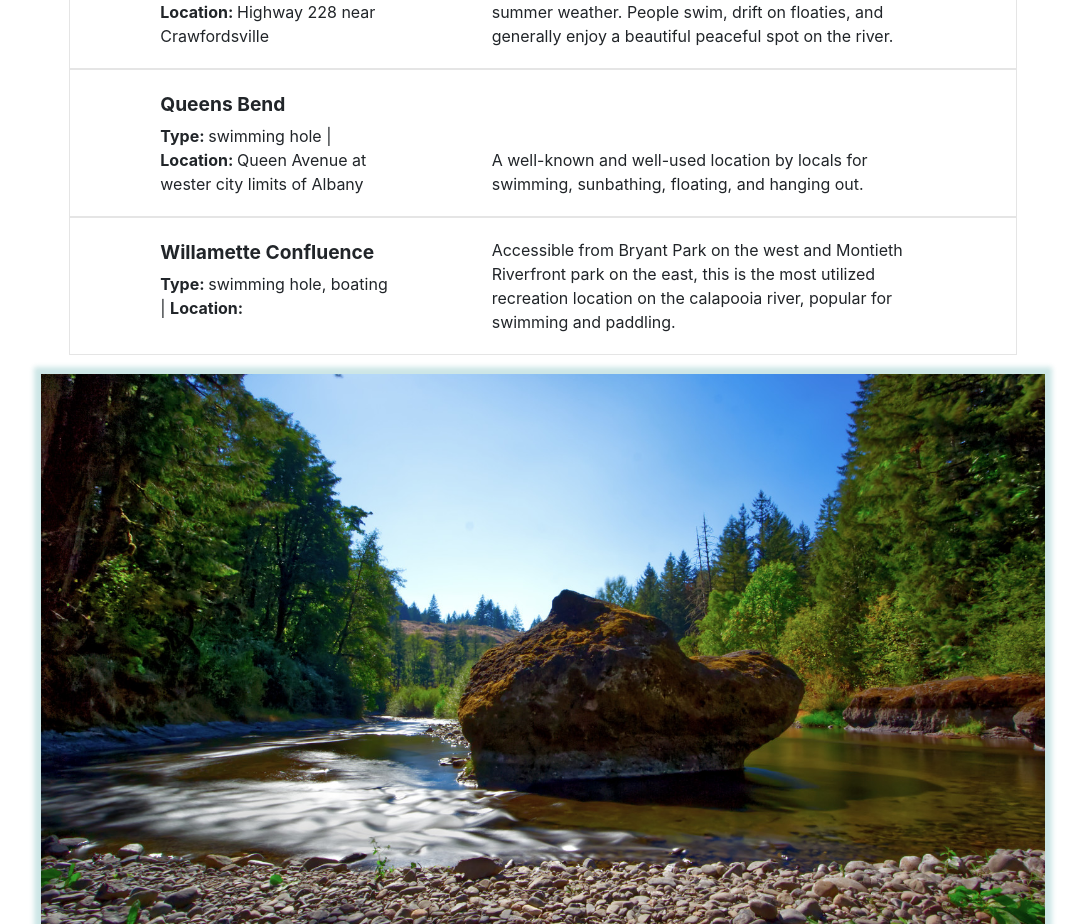
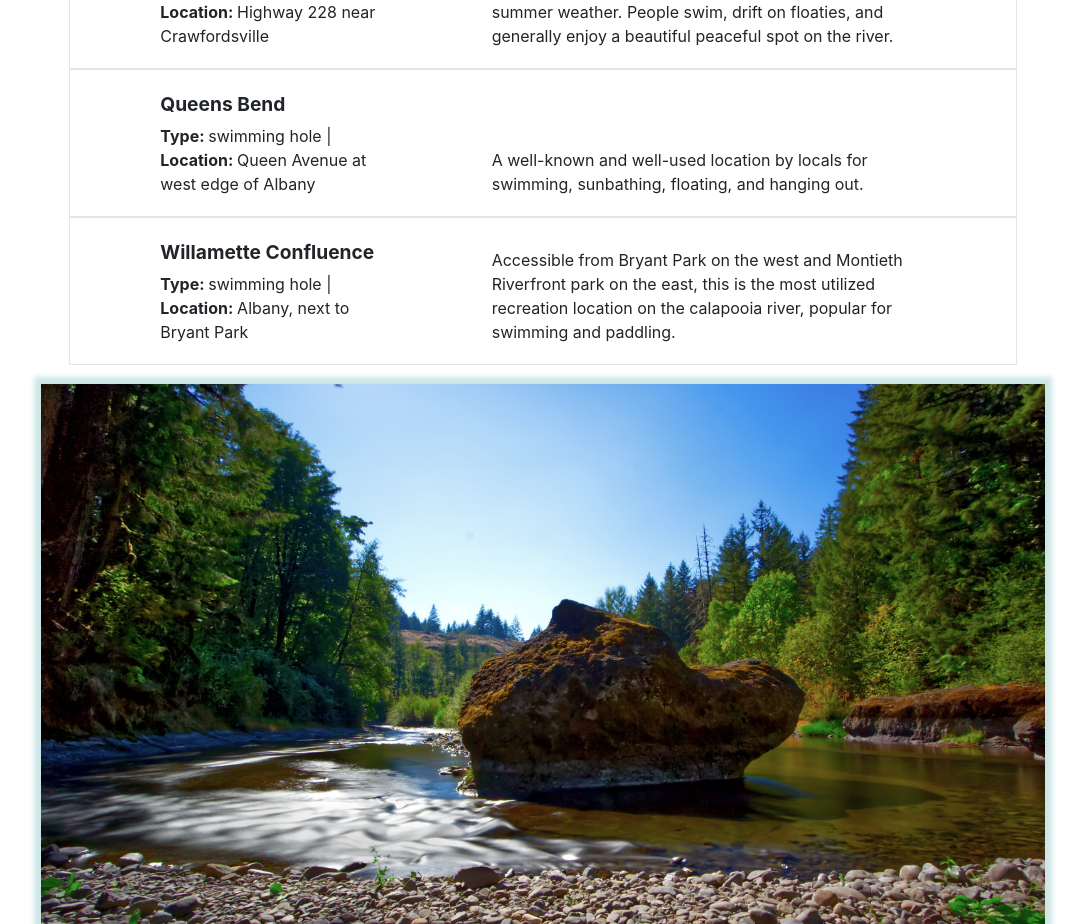
Before and after one commit to diversifiedcreative/calapooia-react, a React (Create React App) app: page /resources in a window 1280 px wide. Shown: the part 1240-2164 px from the top of the page, without its empty margins (97-1182 px from the left). Built offline with nearby package versions, Linux system fonts and the light colour scheme.

Commit message:
minor correction. Nucamp Honors Submission2021.09.27

```diff
--- a/src/components/dataArrays.js
+++ b/src/components/dataArrays.js
@@ -59,15 +59,15 @@ export const recSites = [
     {
         id: 2,
         name: 'Queens Bend',
-        location: 'Queen Avenue at wester city limits of Albany',
+        location: 'Queen Avenue at west edge of Albany',
         type: 'swimming hole',
         description: 'A well-known and well-used location by locals for swimming, sunbathing, floating, and hanging out.'
     },
     {
         id: 3,
         name: 'Willamette Confluence',
-        location: '',
-        type: 'swimming hole, boating',
+        location: 'Albany, next to Bryant Park',
+        type: 'swimming hole',
         description: 'Accessible from Bryant Park on the west and Montieth Riverfront park on the east, this is the most utilized recreation location on the calapooia river, popular for swimming and paddling.'
     },
 ];
```
